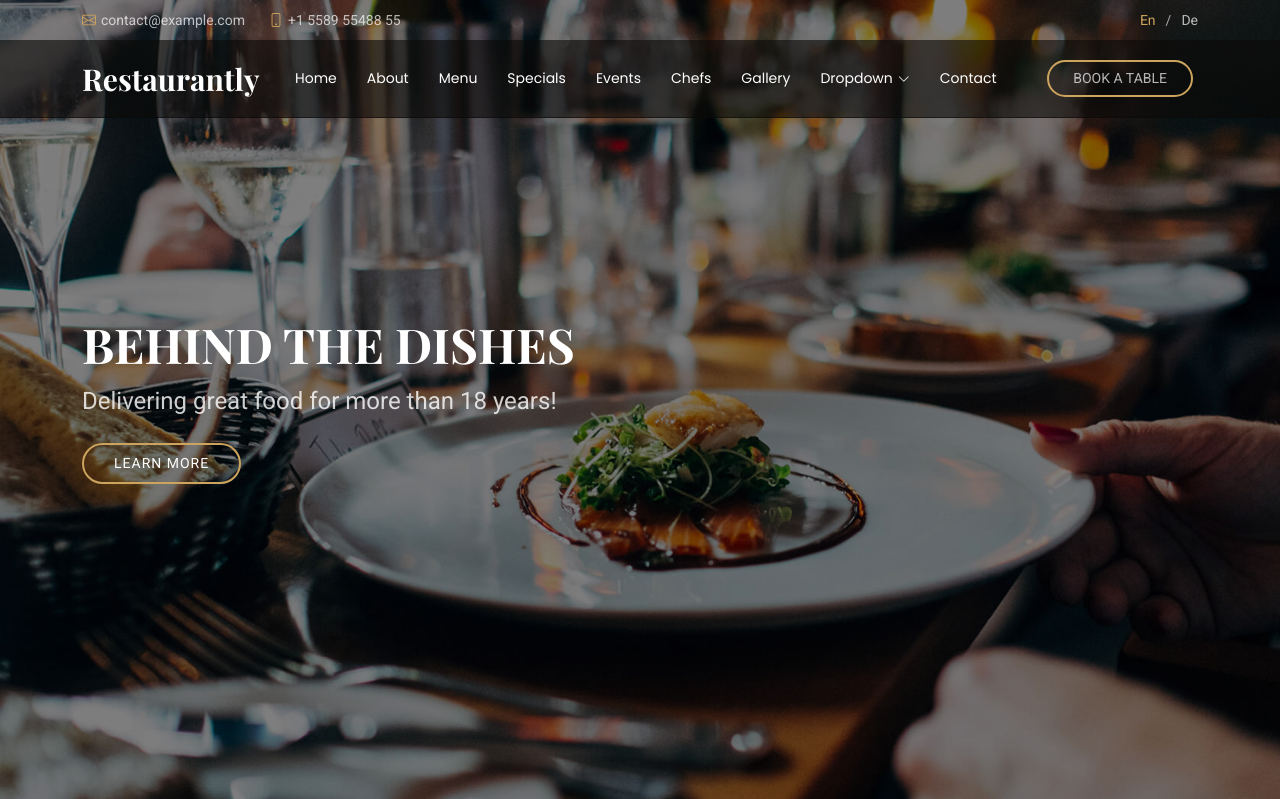
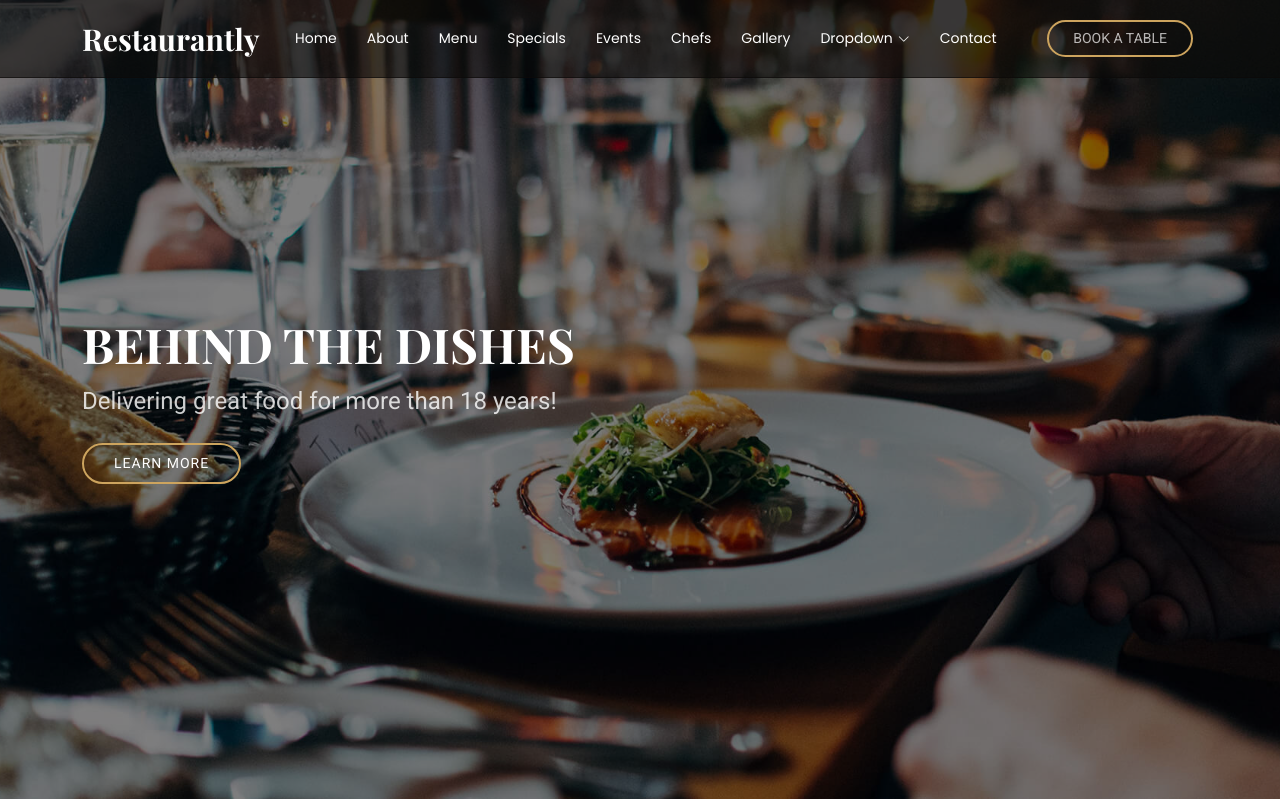
Before and after one commit to mercyogalo/Personal-work, a Django app: page / in a window 1280 px wide. Shown: the top 799 px of the page. Run offline with Django 4.2, Linux system fonts and the light colour scheme; some libraries are stand-ins or nearby versions; some web fonts are replaced.

Commit message:
updated the contact page
created contact page and added the functions

```diff
--- a/restaurant/restaurantfeature/templates/base.html
+++ b/restaurant/restaurantfeature/templates/base.html
@@ -71,20 +71,6 @@ background-color:#C8B49B;
 
   <header id="header" class="header fixed-top">
 
-    <div class="topbar d-flex align-items-center">
-      <div class="container d-flex justify-content-center justify-content-md-between">
-        <div class="contact-info d-flex align-items-center">
-          <i class="bi bi-envelope d-flex align-items-center"><a href="mailto:contact@example.com">contact@example.com</a></i>
-          <i class="bi bi-phone d-flex align-items-center ms-4"><span>+1 5589 55488 55</span></i>
-        </div>
-        <div class="languages d-none d-md-flex align-items-center">
-          <ul>
-            <li>En</li>
-            <li><a href="#">De</a></li>
-          </ul>
-        </div>
-      </div>
-    </div><!-- End Top Bar -->
 
     <div class="branding d-flex align-items-cente">
 
@@ -121,7 +107,7 @@ background-color:#C8B49B;
                 <li><a href="#">Dropdown 4</a></li>
               </ul>
             </li>
-            <li><a href="#contact">Contact</a></li>
+            <li><a href="{% url "restaurantfeature:contact" %}">Contact</a></li>
           </ul>
           <i class="mobile-nav-toggle d-xl-none bi bi-list"></i>
         </nav>
--- a/restaurant/restaurantfeature/templates/index.html
+++ b/restaurant/restaurantfeature/templates/index.html
@@ -174,21 +174,18 @@
   <!-- Specials Section -->
   <section id="menu" class="menu section">
 
-    <!-- Section Title -->
-    <div class="container section-title" data-aos="fade-up">
-      <h2>Specials</h2>
-      <p>Check Our Specials</p>
-    </div><!-- End Section Title -->
 
     <div class="container" data-aos="fade-up" data-aos-delay="100">
 
       <div class="row">
 
         <div class="col-lg-6">
-          <img src="{% static 'assets/img/specials-1.png' %}" alt="" class="img-fluid">
+          <img src="{% static 'assets/img/chefs/chefs-1.jpg' %}" alt="" class="img-fluid">
   </div>
 
         <div class="col-lg-6 mt-4 mt-lg-0">
+      <p class="text-center"> Our Specials</p>
+
 
           <div class=" menu-item ">
             <img src="{% static 'assets/img/menu/lobster-bisque.jpg' %}" class="menu-img" alt="">
@@ -855,95 +852,8 @@
 
     </section><!-- /Chefs Section -->
 
-    <!-- Contact Section -->
-    <section id="contact" class="contact section">
 
-      <!-- Section Title -->
-      <div class="container section-title" data-aos="fade-up">
-        <h2>Contact</h2>
-        <p>Contact Us</p>
-      </div><!-- End Section Title -->
 
-      <div class="mb-5" data-aos="fade-up" data-aos-delay="200">
-        <iframe style="border:0; width: 100%; height: 400px;" src="https://www.google.com/maps/embed?pb=!1m14!1m8!1m3!1d48389.78314118045!2d-74.006138!3d40.710059!3m2!1i1024!2i768!4f13.1!3m3!1m2!1s0x89c25a22a3bda30d%3A0xb89d1fe6bc499443!2sDowntown%20Conference%20Center!5e0!3m2!1sen!2sus!4v1676961268712!5m2!1sen!2sus" frameborder="0" allowfullscreen="" loading="lazy" referrerpolicy="no-referrer-when-downgrade"></iframe>
-      </div><!-- End Google Maps -->
-
-      <div class="container" data-aos="fade-up" data-aos-delay="100">
-
-        <div class="row gy-4">
-
-          <div class="col-lg-4">
-            <div class="info-item d-flex" data-aos="fade-up" data-aos-delay="300">
-              <i class="bi bi-geo-alt flex-shrink-0"></i>
-              <div>
-                <h3>Location</h3>
-                <p>A108 Adam Street, New York, NY 535022</p>
-              </div>
-            </div><!-- End Info Item -->
-
-            <div class="info-item d-flex" data-aos="fade-up" data-aos-delay="400">
-              <i class="bi bi-telephone flex-shrink-0"></i>
-              <div>
-                <h3>Open Hours</h3>
-                <p>Monday-Saturday:<br>11:00 AM - 2300 PM</p>
-              </div>
-            </div><!-- End Info Item -->
-
-            <div class="info-item d-flex" data-aos="fade-up" data-aos-delay="400">
-              <i class="bi bi-telephone flex-shrink-0"></i>
-              <div>
-                <h3>Call Us</h3>
-                <p>+1 5589 55488 55</p>
-              </div>
-            </div><!-- End Info Item -->
-
-            <div class="info-item d-flex" data-aos="fade-up" data-aos-delay="500">
-              <i class="bi bi-envelope flex-shrink-0"></i>
-              <div>
-                <h3>Email Us</h3>
-                <p>info@example.com</p>
-              </div>
-            </div><!-- End Info Item -->
-
-          </div>
-
-          <div class="col-lg-8">
-            <form action="forms/contact.php" method="post" class="php-email-form" data-aos="fade-up" data-aos-delay="200">
-              <div class="row gy-4">
-
-                <div class="col-md-6">
-                  <input type="text" name="name" class="form-control" placeholder="Your Name" required="">
-                </div>
-
-                <div class="col-md-6 ">
-                  <input type="email" class="form-control" name="email" placeholder="Your Email" required="">
-                </div>
-
-                <div class="col-md-12">
-                  <input type="text" class="form-control" name="subject" placeholder="Subject" required="">
-                </div>
-
-                <div class="col-md-12">
-                  <textarea class="form-control" name="message" rows="6" placeholder="Message" required=""></textarea>
-                </div>
-
-                <div class="col-md-12 text-center">
-                  <div class="loading">Loading</div>
-                  <div class="error-message"></div>
-                  <div class="sent-message">Your message has been sent. Thank you!</div>
-
-                  <button type="submit">Send Message</button>
-                </div>
-
-              </div>
-            </form>
-          </div><!-- End Contact Form -->
-
-        </div>
-
-      </div>
-
-    </section><!-- /Contact Section -->
 
   </main>
 
--- a/restaurant/restaurantfeature/urls.py
+++ b/restaurant/restaurantfeature/urls.py
@@ -6,5 +6,6 @@ app_name = "restaurantfeature"
 urlpatterns = [
     path("", views.home, name="home"),
     path("menu/", views.menu, name="menu"),
-    path("reservation/", views.reservation, name="reservation")
+    path("reservation/", views.reservation, name="reservation"),
+    path("contact/", views.contact, name="contact"),
 ]
--- a/restaurant/restaurantfeature/views.py
+++ b/restaurant/restaurantfeature/views.py
@@ -10,3 +10,6 @@ def menu(request):
 
 def reservation(request):
     return render(request,'reservation.html')
+
+def contact(request):
+    return render(request,'contact.html')
```
Also changed, not shown: restaurant/restaurantfeature/templates/contact.html (added, +112 -0 lines), restaurant/db.sqlite3.
